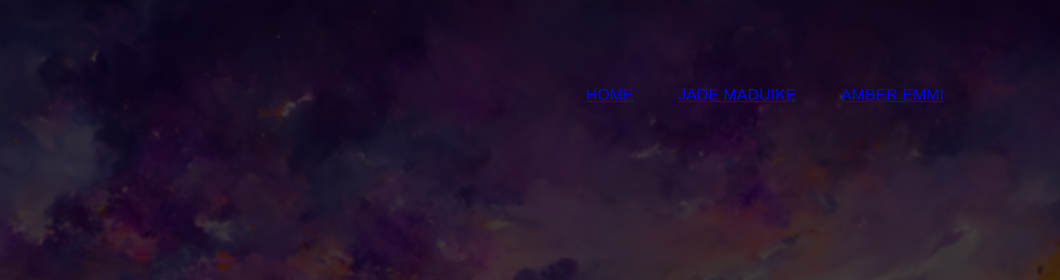
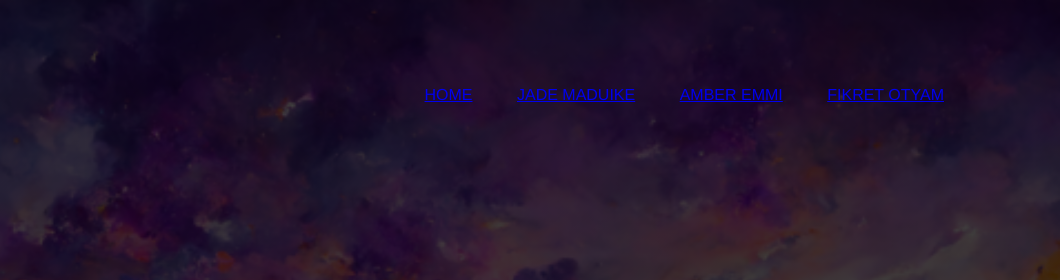
Before and after one commit to gunsum/Homepage-code-HTML-CSS, a plain HTML site: page Homepage code/index.html in a window 1280 px wide. Shown: the top 280 px of the page, 220-1280 px from the left. Drawn offline with Linux system fonts and the light colour scheme.

Commit message:
included artist name

```diff
--- a/Homepage code/index.html
+++ b/Homepage code/index.html
@@ -12,6 +12,7 @@
                     <li><a href="#">Home</a></li>
                     <li><a href="#">Jade Maduike</a></li>
                     <li><a href="#">Amber Emmi</a></li>
+                    <li><a href="#">Fikret Otyam</a></li>
                 </ul>
             </div>
 
```
